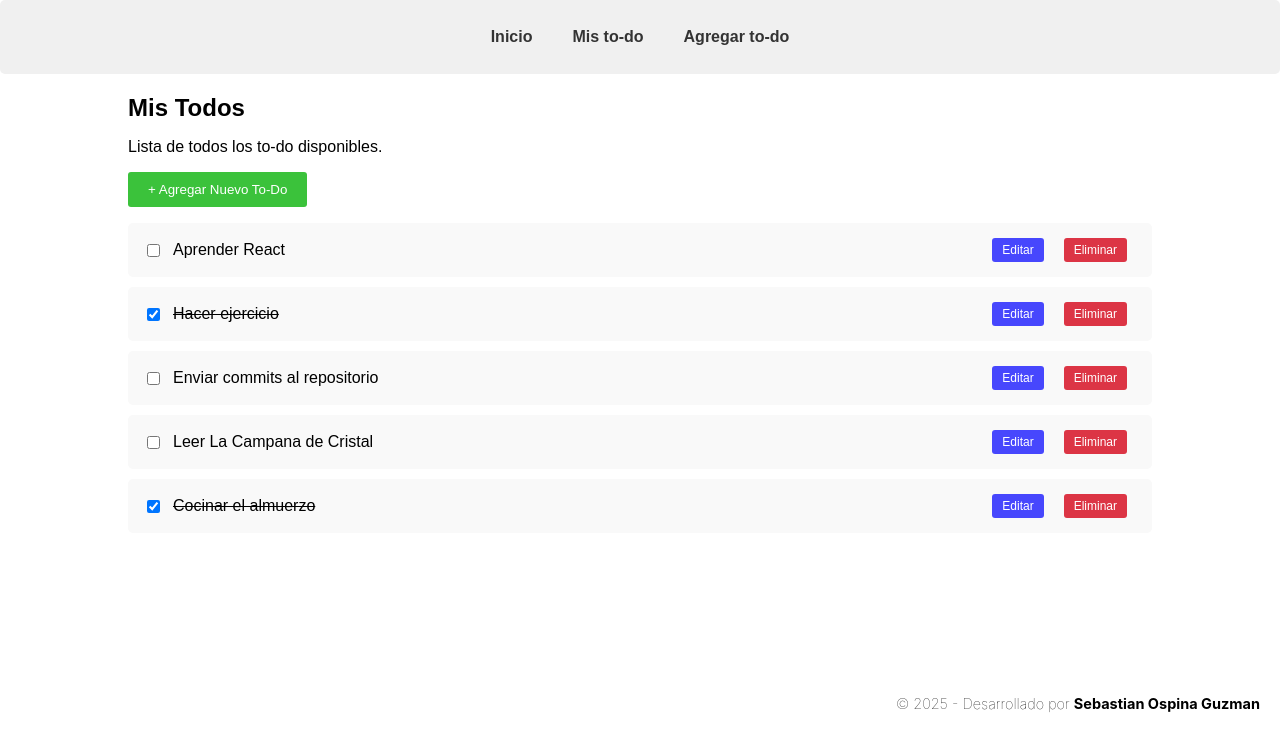
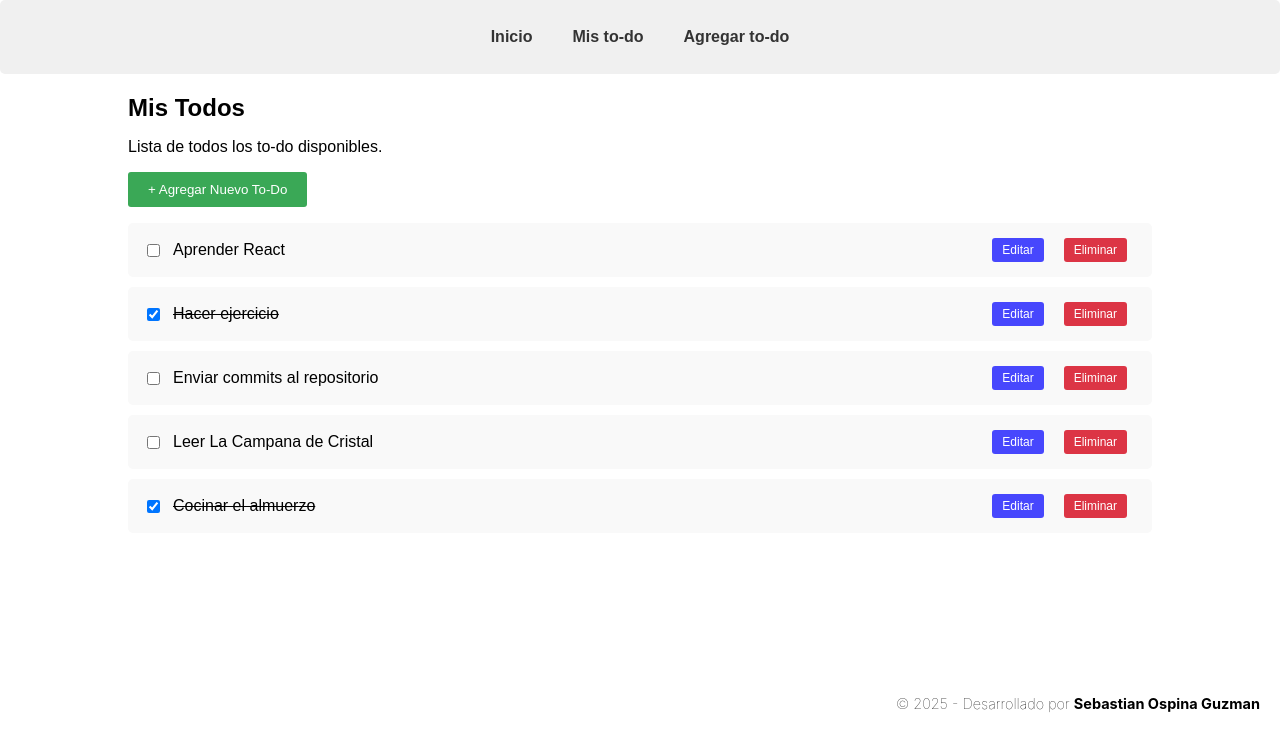
Before and after one commit to asebasg/todo-basic, a React (Create React App) app: page /todos in a window 1280 px wide. Shown: the top 750 px of the page. Built offline with nearby package versions, Linux system fonts and the light colour scheme; data requests are answered from the project's data file.

Commit message:
style: Cambio de color de botones de submit

```diff
--- a/src/App.css
+++ b/src/App.css
@@ -107,11 +107,11 @@ button {
 }
 
 .add-todo-btn {
-  background: rgb(59, 194, 59);
+  background: #3aa856;
 }
 
 .add-todo-btn:hover {
-  background: rgba(59, 194, 59, 0.897);
+  background: #34974d;
 }
 
 button:hover {
```
